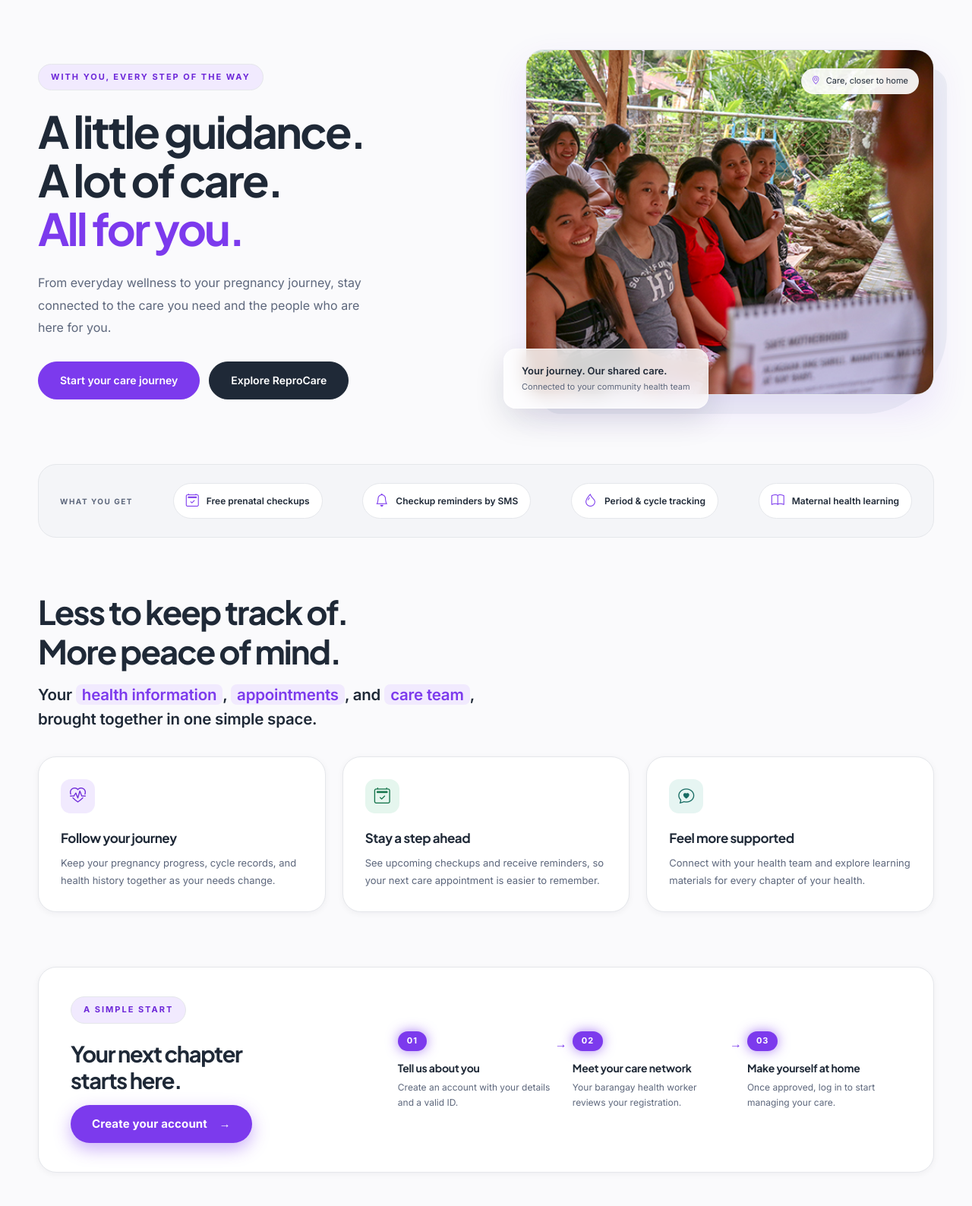
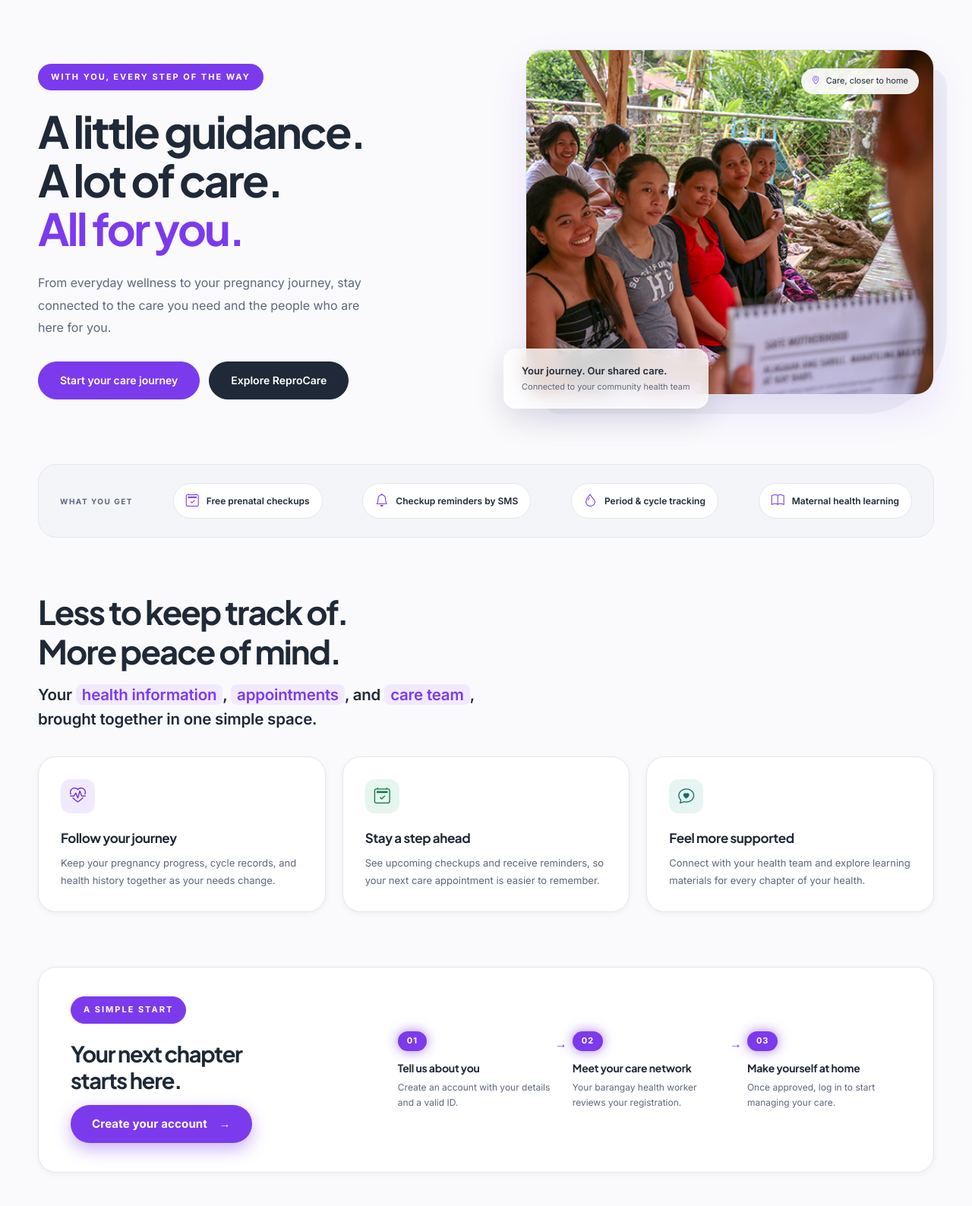
Before and after one commit to Deucalion23/ReproCare, a Laravel app: page / in a window 1280 px wide. Shown: the part 94-1682 px from the top of the page at 76% size. Run offline with Laravel 12, Linux system fonts and the light colour scheme; data that the repository does not hold is empty; style sheets or scripts are compiled from the project's sources.

Commit message:
Match landing eyebrow to primary button color

```diff
--- a/public/css/public.css
+++ b/public/css/public.css
@@ -27,7 +27,7 @@ body.public-page { margin:0; color:var(--public-ink); background:var(--public-bg
 .public-page .button-secondary { background:var(--color-surface-strong); border-color:var(--color-surface-strong); color:var(--color-white); }
 .public-page .button-secondary:hover { box-shadow:0 8px 22px rgb(var(--color-shadow-rgb) / .25); }
 .public-page .button-small { min-height:42px; padding:10px 20px; font-size:13px; }
-.eyebrow { color:var(--color-purple-text); font-size:11px; font-weight:700; letter-spacing:2px; text-transform:uppercase; display:inline-flex; gap:10px; align-items:center; margin-bottom:22px; background:var(--color-purple-soft); border:1px solid var(--color-border); padding:8px 16px; border-radius:999px; }
+.eyebrow { color:#fff; font-size:11px; font-weight:700; letter-spacing:2px; text-transform:uppercase; display:inline-flex; gap:10px; align-items:center; margin-bottom:22px; background:var(--color-primary); border:1px solid var(--color-primary); padding:8px 16px; border-radius:999px; }
 .eyebrow-dot { width:7px; height:7px; background:var(--public-rose); border-radius:50%; box-shadow:0 0 0 5px color-mix(in srgb, var(--color-secondary-text) 4.71%, transparent); }
 .hero { display:grid; grid-template-columns:1.02fr 1fr; gap:65px; padding-block:70px 66px; align-items:center; }
 .hero h1 { font-size:clamp(42px,4.55vw,64px); font-weight:700; line-height:1.1; margin-bottom:25px; }
```
